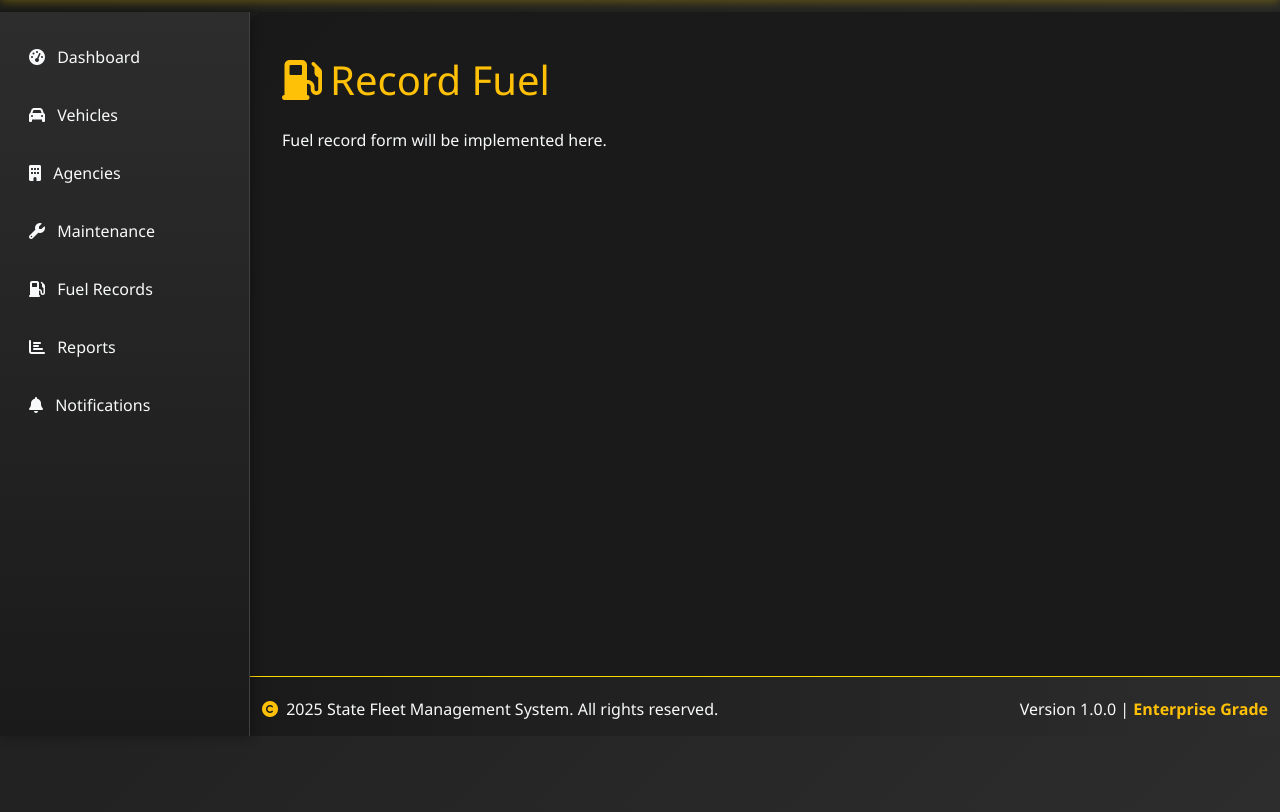
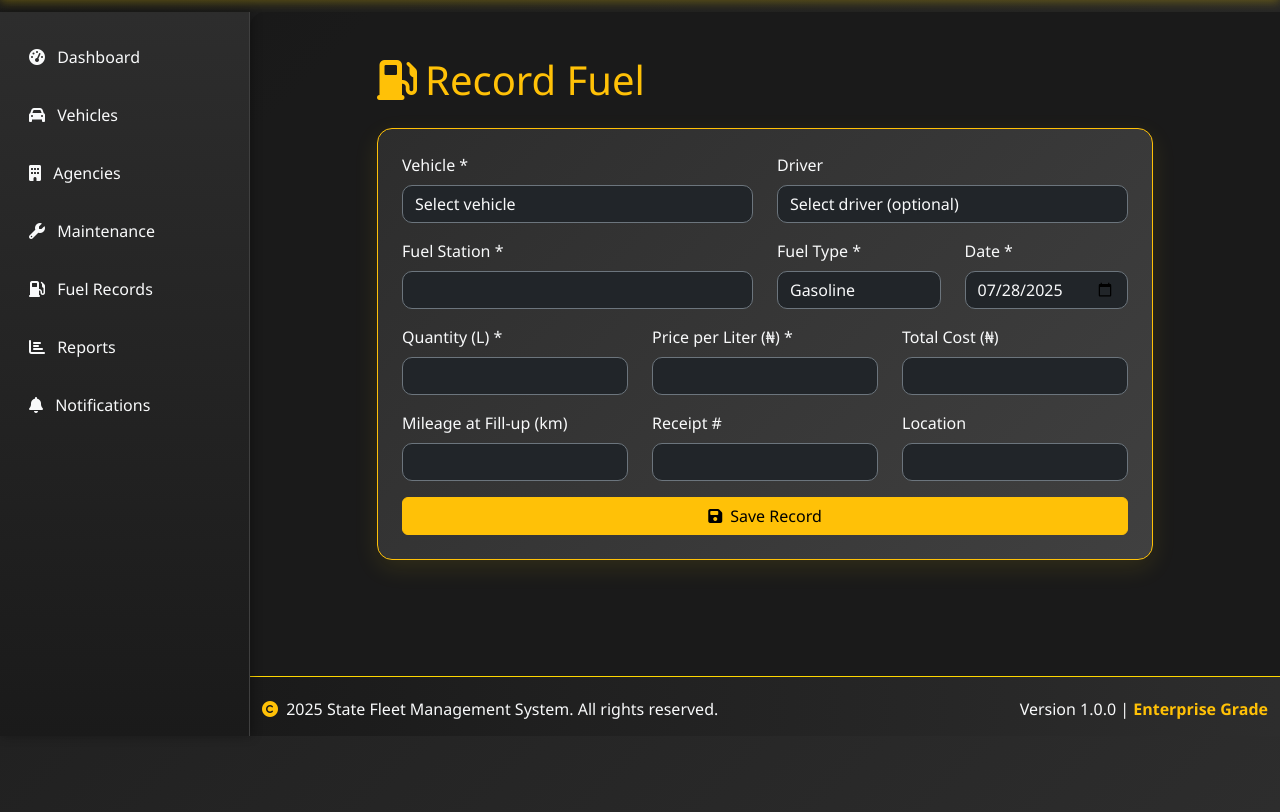
Before and after one commit to ONICee/Fleet-Management-Pro, a PHP site: page /fuel/record in a window 1280 px wide. Shown: the part 64-876 px from the top of the page. Run offline with PHP 8.4, Linux system fonts and the light colour scheme; the visitor is signed in with stand-in values (Sample User, id 1); data that the repository does not hold is empty; some libraries are stand-ins or nearby versions.

Commit message:
Implement fuel record form with vehicle linkage and backend creation logic

```diff
--- a/controllers/FuelController.php
+++ b/controllers/FuelController.php
@@ -45,8 +45,55 @@ class FuelController extends BaseController {
         $this->requireLogin();
         $this->requireAnyRole(['super_admin', 'admin', 'data_entry_officer']);
 
+        require_once __DIR__ . '/../models/Vehicle.php';
+        require_once __DIR__ . '/../models/Driver.php';
+        require_once __DIR__ . '/../models/FuelRecord.php';
+
+        $vehicleModel = new Vehicle($this->db);
+        $driverModel  = new Driver($this->db);
+        $fuelModel    = new FuelRecord($this->db);
+
+        if ($this->isPost()) {
+            $this->validateCSRF();
+
+            $input = $this->sanitizeInput($_POST);
+
+            // Calculate total cost if not provided / trusted from UI
+            $input['total_cost'] = (float)$input['quantity'] * (float)$input['price_per_unit'];
+
+            // Validation rules
+            $rules = [
+                'vehicle_id'      => 'required|numeric',
+                'fuel_station'    => 'required|max:100',
+                'fuel_type'       => 'required',
+                'quantity'        => 'required|numeric',
+                'price_per_unit'  => 'required|numeric',
+                'fuel_date'       => 'required|date'
+            ];
+
+            $errors = $this->validateInput($input, $rules);
+
+            if (!empty($errors)) {
+                $this->session->setFlashMessage('error', 'Please correct the highlighted errors.');
+                $this->redirect('/fuel/record');
+            }
+
+            try {
+                $fuelModel->createFuelRecord($input);
+                $this->logActivity('create','fuel_record',null,null,$input);
+                $this->session->setFlashMessage('success','Fuel record added successfully.');
+                $this->redirect('/fuel');
+            } catch (Exception $e) {
+                $this->session->setFlashMessage('error','Failed to save record: '.$e->getMessage());
+                $this->redirect('/fuel/record');
+            }
+        }
+
+        // GET request – show form
         $data = [
-            'pageTitle' => 'Record Fuel - State Fleet Management System'
+            'pageTitle' => 'Record Fuel - State Fleet Management System',
+            'vehicles'  => $vehicleModel->findAll([], 'vehicle_brand'),
+            'drivers'   => $driverModel->findAll([], 'id')
         ];
 
         $this->renderView('fuel/record', $data);
--- a/views/fuel/record.php
+++ b/views/fuel/record.php
@@ -1,4 +1,93 @@
-<div class="container-fluid py-4">
+<div class="container-fluid py-4" style="max-width:800px;">
     <h1 class="text-warning mb-4"><i class="fas fa-gas-pump me-2"></i>Record Fuel</h1>
-    <p class="text-light">Fuel record form will be implemented here.</p>
+
+    <form action="<?= url('/fuel/record') ?>" method="POST" class="card bg-dark border-warning p-4">
+        <input type="hidden" name="csrf_token" value="<?= $csrfToken ?>">
+
+        <div class="row mb-3">
+            <div class="col-md-6">
+                <label class="form-label text-light">Vehicle *</label>
+                <select name="vehicle_id" class="form-control bg-dark text-light border-secondary" required>
+                    <option value="">Select vehicle</option>
+                    <?php foreach ($vehicles as $v): ?>
+                        <option value="<?= $v['id'] ?>"><?= htmlspecialchars($v['vehicle_brand'].' '.$v['vehicle_model'].' ('.$v['serial_number'].')') ?></option>
+                    <?php endforeach; ?>
+                </select>
+            </div>
+            <div class="col-md-6">
+                <label class="form-label text-light">Driver</label>
+                <select name="driver_id" class="form-control bg-dark text-light border-secondary">
+                    <option value="">Select driver (optional)</option>
+                    <?php foreach ($drivers as $d): ?>
+                        <option value="<?= $d['id'] ?>"><?= htmlspecialchars($d['first_name'].' '.$d['last_name']) ?></option>
+                    <?php endforeach; ?>
+                </select>
+            </div>
+        </div>
+
+        <div class="row mb-3">
+            <div class="col-md-6">
+                <label class="form-label text-light">Fuel Station *</label>
+                <input type="text" name="fuel_station" class="form-control bg-dark text-light border-secondary" required>
+            </div>
+            <div class="col-md-3">
+                <label class="form-label text-light">Fuel Type *</label>
+                <select name="fuel_type" class="form-control bg-dark text-light border-secondary" required>
+                    <option value="gasoline">Gasoline</option>
+                    <option value="diesel">Diesel</option>
+                    <option value="electric">Electric</option>
+                </select>
+            </div>
+            <div class="col-md-3">
+                <label class="form-label text-light">Date *</label>
+                <input type="date" name="fuel_date" value="<?= date('Y-m-d') ?>" class="form-control bg-dark text-light border-secondary" required>
+            </div>
+        </div>
+
+        <div class="row mb-3">
+            <div class="col-md-4">
+                <label class="form-label text-light">Quantity (L) *</label>
+                <input type="number" step="0.01" name="quantity" id="quantity" class="form-control bg-dark text-light border-secondary" required>
+            </div>
+            <div class="col-md-4">
+                <label class="form-label text-light">Price per Liter (₦) *</label>
+                <input type="number" step="0.001" name="price_per_unit" id="price" class="form-control bg-dark text-light border-secondary" required>
+            </div>
+            <div class="col-md-4">
+                <label class="form-label text-light">Total Cost (₦)</label>
+                <input type="number" step="0.01" name="total_cost" id="total" class="form-control bg-dark text-light border-secondary" readonly>
+            </div>
+        </div>
+
+        <div class="row mb-3">
+            <div class="col-md-4">
+                <label class="form-label text-light">Mileage at Fill-up (km)</label>
+                <input type="number" name="mileage_at_fillup" class="form-control bg-dark text-light border-secondary">
+            </div>
+            <div class="col-md-4">
+                <label class="form-label text-light">Receipt #</label>
+                <input type="text" name="receipt_number" class="form-control bg-dark text-light border-secondary">
+            </div>
+            <div class="col-md-4">
+                <label class="form-label text-light">Location</label>
+                <input type="text" name="location" class="form-control bg-dark text-light border-secondary">
+            </div>
+        </div>
+
+        <button type="submit" class="btn btn-warning"><i class="fas fa-save me-2"></i>Save Record</button>
+    </form>
 </div>
+
+<script>
+    const qty  = document.getElementById('quantity');
+    const price= document.getElementById('price');
+    const total= document.getElementById('total');
+
+    function calc(){
+        const q = parseFloat(qty.value) || 0;
+        const p = parseFloat(price.value) || 0;
+        total.value = (q*p).toFixed(2);
+    }
+    qty.addEventListener('input',calc);
+    price.addEventListener('input',calc);
+</script>
```
